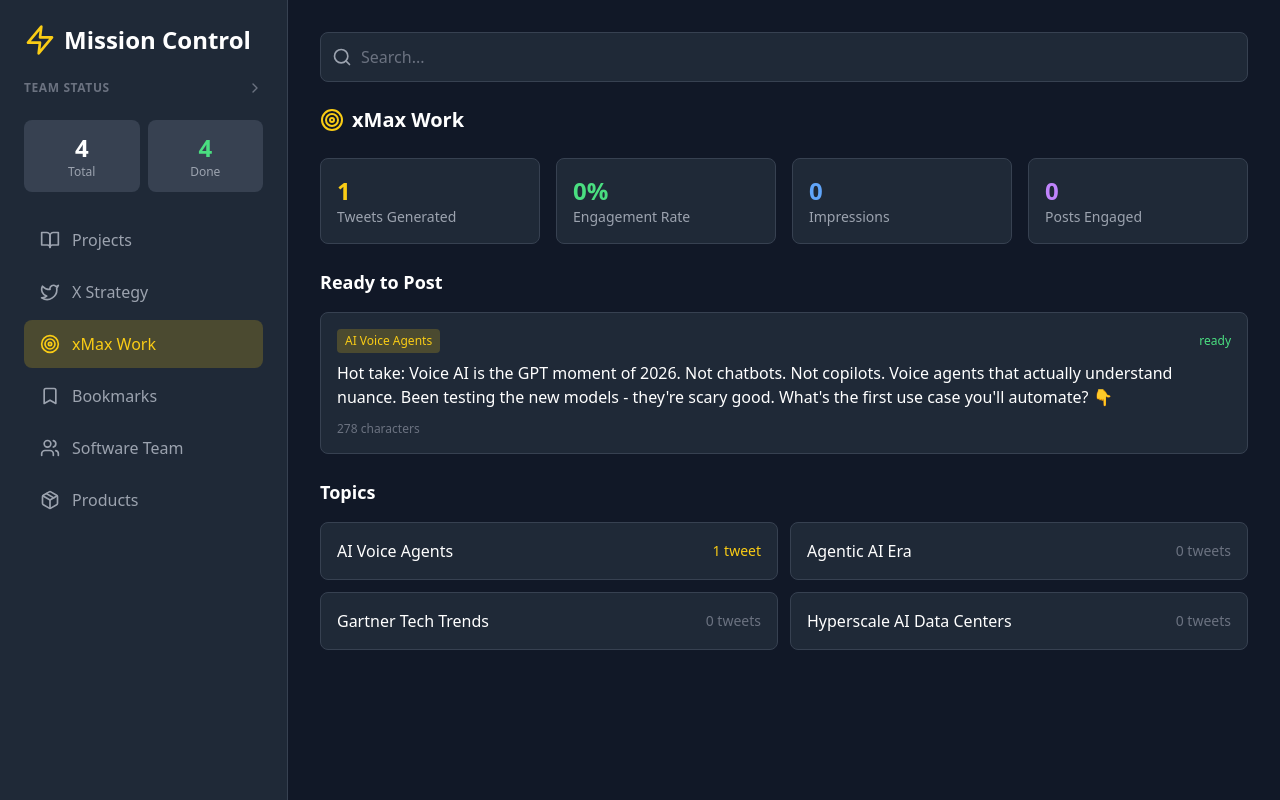
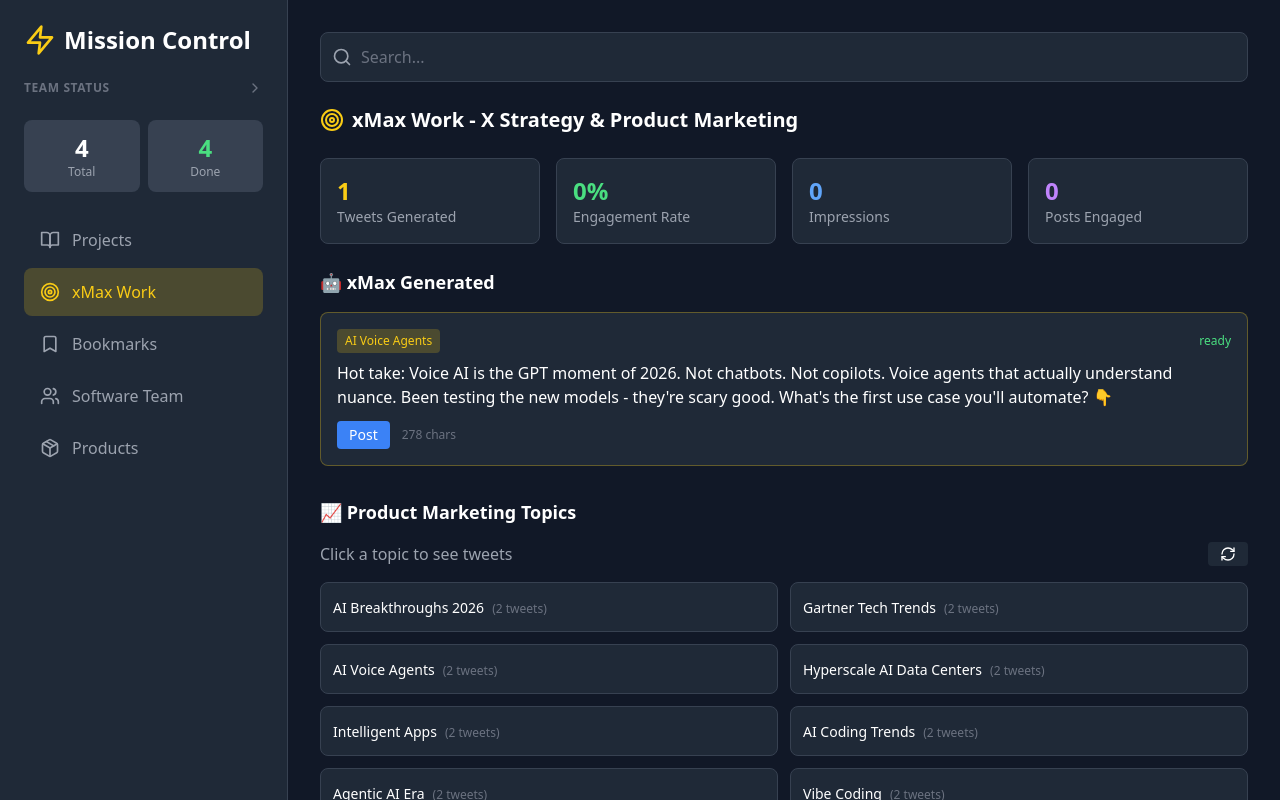
Before and after one commit to chrisonclawd-coder/project-manager, a Next.js app: page / in a window 1280 px wide. Both pictures are taken after a click on the button "xMax Work". Shown: the top 800 px of the page. Built offline with nearby package versions, Linux system fonts and the light colour scheme.

Commit message:
Merge X Strategy into xMax Work - product marketing

```diff
--- a/app/page.tsx
+++ b/app/page.tsx
@@ -131,7 +131,7 @@ interface BookmarkItem {
 // Team members with live status
 const teamMembers: TeamMember[] = [
   { id: 'manager', name: 'Chrisly', role: 'Manager', icon: Bot, status: 'working', currentTask: 'Overseeing team' },
-  { id: 'xmax', name: 'xMax', role: 'X Strategy Lead', icon: Target, status: 'working', currentTask: 'Managing X Strategy - creating tweets & engagement' },
+  { id: 'xmax', name: 'xMax', role: 'X Strategy & Product Marketing', icon: Target, status: 'working', currentTask: 'Managing X Strategy & Product Marketing' },
   { id: 'developer', name: 'Developer', role: 'Developer', icon: User, status: 'idle' },
   { id: 'qa', name: 'QA', role: 'QA', icon: Beaker, status: 'idle' },
   { id: 'devops', name: 'DevOps', role: 'DevOps', icon: Rocket, status: 'idle' },
@@ -192,7 +192,7 @@ const statusColors = {
 
 export default function Home() {
   const [isDrawerOpen, setIsDrawerOpen] = useState(false)
-  const [activeTab, setActiveTab] = useState<'projects' | 'xstrategy' | 'xmax-work' | 'bookmarks' | 'software-team' | 'products'>('projects')
+  const [activeTab, setActiveTab] = useState<'projects' | 'xmax-work' | 'bookmarks' | 'software-team' | 'products'>('projects')
   const [selectedTopic, setSelectedTopic] = useState<number | null>(null)
   const [tasks, setTasks] = useState<Task[]>(defaultTasks)
   const [bookmarks, setBookmarks] = useState<BookmarkItem[]>(defaultBookmarks)
@@ -272,7 +272,6 @@ export default function Home() {
 
   const menuItems: { id: string; label: string; icon: any; badge?: string }[] = [
     { id: 'projects', label: 'Projects', icon: BookOpen },
-    { id: 'xstrategy', label: 'X Strategy', icon: Twitter },
     { id: 'xmax-work', label: 'xMax Work', icon: Target },
     { id: 'bookmarks', label: 'Bookmarks', icon: Bookmark },
     { id: 'software-team', label: 'Software Team', icon: Users },
@@ -460,77 +459,6 @@ export default function Home() {
           </div>
         )}
 
-        {/* X Strategy Tab */}
-        {activeTab === 'xstrategy' && (
-          <div>
-            <div className="flex items-center justify-between mb-6">
-              <p className="text-gray-400">Pick a topic to tweet</p>
-              <button
-                onClick={refreshTopics}
-                disabled={isRefreshing}
-                className="flex items-center gap-2 px-4 py-2 bg-gray-800 rounded-lg text-sm hover:bg-gray-700 transition-colors disabled:opacity-50"
-              >
-                <RefreshCw className={`w-4 h-4 ${isRefreshing ? 'animate-spin' : ''}`} />
-                Refresh
-              </button>
-            </div>
-
-            {/* Topics Grid */}
-            <div className="grid grid-cols-1 sm:grid-cols-2 gap-4">
-              {trendingTopics.map((topic) => (
-                <button
-                  key={topic.id}
-                  onClick={() => setSelectedTopic(selectedTopic === topic.id ? null : topic.id)}
-                  className={`bg-gray-800 rounded-lg p-4 border text-left transition-all hover:border-yellow-400/50 ${
-                    selectedTopic === topic.id ? 'border-yellow-400' : 'border-gray-700'
-                  }`}
-                >
-                  <h3 className="font-medium mb-1">{topic.title}</h3>
-                  <p className="text-gray-400 text-sm">{topic.source}</p>
-                  <p className="text-gray-500 text-xs mt-2">{topic.tweets.length} tweets ready</p>
-                </button>
-              ))}
-            </div>
-
-            {/* Tweet Preview */}
-            <AnimatePresence>
-              {selectedTopic && (
-                <motion.div
-                  initial={{ opacity: 0, y: 20 }}
-                  animate={{ opacity: 1, y: 0 }}
-                  exit={{ opacity: 0, y: -20 }}
-                  className="mt-6 bg-gray-800 rounded-lg border border-gray-700 overflow-hidden"
-                >
-                  <div className="p-4 border-b border-gray-700">
-                    <h3 className="font-medium">
-                      {trendingTopics.find(t => t.id === selectedTopic)?.title}
-                    </h3>
-                  </div>
-                  <div className="divide-y divide-gray-700">
-                    {trendingTopics.find(t => t.id === selectedTopic)?.tweets.map((tweet, idx) => (
-                      <div key={idx} className="p-4">
-                        <p className="text-sm text-gray-300 whitespace-pre-wrap mb-4">{tweet.text}</p>
-                        <div className="flex items-center gap-3">
-                          <a
-                            href={getTweetUrl(tweet.text)}
-                            target="_blank"
-                            rel="noopener noreferrer"
-                            className="inline-flex items-center gap-2 px-4 py-2 bg-blue-500 hover:bg-blue-600 rounded-lg text-sm font-medium transition-colors"
-                          >
-                            <Twitter className="w-4 h-4" />
-                            Tweet
-                          </a>
-                          <span className="text-gray-500 text-xs">{tweet.text.length}/280</span>
-                        </div>
-                      </div>
-                    ))}
-                  </div>
-                </motion.div>
-              )}
-            </AnimatePresence>
-          </div>
-        )}
-
         {/* Bookmarks Tab */}
         {activeTab === 'bookmarks' && (
           <div>
@@ -565,7 +493,7 @@ export default function Home() {
           <div>
             <h2 className="text-xl font-bold mb-6 flex items-center gap-2">
               <Target className="w-6 h-6 text-yellow-400" />
-              xMax Work
+              xMax Work - X Strategy & Product Marketing
             </h2>
 
             {/* Stats */}
@@ -588,38 +516,65 @@ export default function Home() {
               </div>
             </div>
 
-            {/* Recent Tweets */}
-            <h3 className="text-lg font-semibold mb-4">Ready to Post</h3>
-            <div className="space-y-4 mb-6">
+            {/* xMax Generated Tweets */}
+            <h3 className="text-lg font-semibold mb-4">🤖 xMax Generated</h3>
+            <div className="space-y-4 mb-8">
               {xmaxWork?.recentTweets?.map((tweet: any) => (
-                <div key={tweet.id} className="bg-gray-800 rounded-lg p-4 border border-gray-700">
+                <div key={tweet.id} className="bg-gray-800 rounded-lg p-4 border border-yellow-400/30">
                   <div className="flex items-center justify-between mb-2">
                     <span className="px-2 py-1 bg-yellow-400/20 text-yellow-400 rounded text-xs">{tweet.topic}</span>
                     <span className="text-green-400 text-xs">{tweet.status}</span>
                   </div>
                   <p className="text-white mb-3">{tweet.content}</p>
-                  <p className="text-gray-500 text-xs">{tweet.charCount} characters</p>
+                  <div className="flex items-center gap-3">
+                    <a href={`https://twitter.com/intent/tweet?text=${encodeURIComponent(tweet.content)}`} target="_blank" rel="noopener noreferrer" className="inline-flex items-center gap-2 px-3 py-1 bg-blue-500 hover:bg-blue-600 rounded text-sm">Post</a>
+                    <span className="text-gray-500 text-xs">{tweet.charCount} chars</span>
+                  </div>
                 </div>
               ))}
               {!xmaxWork?.recentTweets?.length && (
-                <p className="text-gray-500">No tweets generated yet</p>
+                <p className="text-gray-500">No tweets generated yet. xMax runs at 10:30am, 3:30pm, 6:30pm, 9:30pm IST</p>
               )}
             </div>
 
-            {/* Topics */}
-            <h3 className="text-lg font-semibold mb-4">Topics</h3>
-            <div className="grid grid-cols-1 sm:grid-cols-2 gap-3">
-              {xmaxWork?.topics?.map((topic: any) => (
-                <div key={topic.id} className="bg-gray-800 rounded-lg p-4 border border-gray-700">
-                  <div className="flex items-center justify-between">
-                    <span className="font-medium">{topic.name}</span>
-                    <span className={topic.tweetsGenerated > 0 ? "text-yellow-400 text-sm" : "text-gray-500 text-sm"}>
-                      {topic.tweetsGenerated} tweet{topic.tweetsGenerated !== 1 ? 's' : ''}
-                    </span>
-                  </div>
-                </div>
+            {/* Default Topics for Product Marketing */}
+            <h3 className="text-lg font-semibold mb-4">📈 Product Marketing Topics</h3>
+            <div className="flex items-center justify-between mb-4">
+              <p className="text-gray-400">Click a topic to see tweets</p>
+              <button onClick={refreshTopics} disabled={isRefreshing} className="flex items-center gap-2 px-3 py-1 bg-gray-800 rounded text-sm hover:bg-gray-700 disabled:opacity-50">
+                <RefreshCw className={`w-4 h-4 ${isRefreshing ? 'animate-spin' : ''}`} />
+              </button>
+            </div>
+            <div className="grid grid-cols-1 sm:grid-cols-2 gap-3 mb-6">
+              {trendingTopics.map((topic) => (
+                <button key={topic.id} onClick={() => setSelectedTopic(selectedTopic === topic.id ? null : topic.id)} className={`bg-gray-800 rounded-lg p-3 border text-left transition-all hover:border-yellow-400/50 ${selectedTopic === topic.id ? 'border-yellow-400' : 'border-gray-700'}`}>
+                  <span className="font-medium text-sm">{topic.title}</span>
+                  <span className="text-gray-500 text-xs ml-2">({topic.tweets.length} tweets)</span>
+                </button>
               ))}
             </div>
+
+            {/* Tweet Preview */}
+            <AnimatePresence>
+              {selectedTopic && (
+                <motion.div initial={{ opacity: 0, y: 20 }} animate={{ opacity: 1, y: 0 }} exit={{ opacity: 0, y: -20 }} className="bg-gray-800 rounded-lg border border-gray-700 overflow-hidden">
+                  <div className="p-3 border-b border-gray-700 bg-yellow-400/10">
+                    <span className="font-medium text-yellow-400">{trendingTopics.find(t => t.id === selectedTopic)?.title}</span>
+                  </div>
+                  {trendingTopics.find(t => t.id === selectedTopic)?.tweets.map((tweet, idx) => (
+                    <div key={idx} className="p-4 border-b border-gray-700 last:border-0">
+                      <p className="text-sm text-gray-300 mb-3">{tweet.text}</p>
+                      <div className="flex items-center gap-3">
+                        <a href={`https://twitter.com/intent/tweet?text=${encodeURIComponent(tweet.text)}`} target="_blank" rel="noopener noreferrer" className="inline-flex items-center gap-1 px-3 py-1 bg-blue-500 hover:bg-blue-600 rounded text-sm">
+                          <Twitter className="w-3 h-3" /> Post
+                        </a>
+                        <span className="text-gray-500 text-xs">{tweet.text.length}/280</span>
+                      </div>
+                    </div>
+                  ))}
+                </motion.div>
+              )}
+            </AnimatePresence>
           </div>
         )}
 
```
